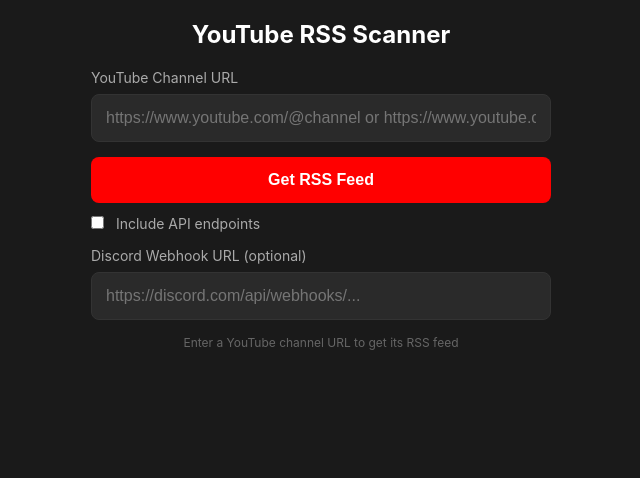
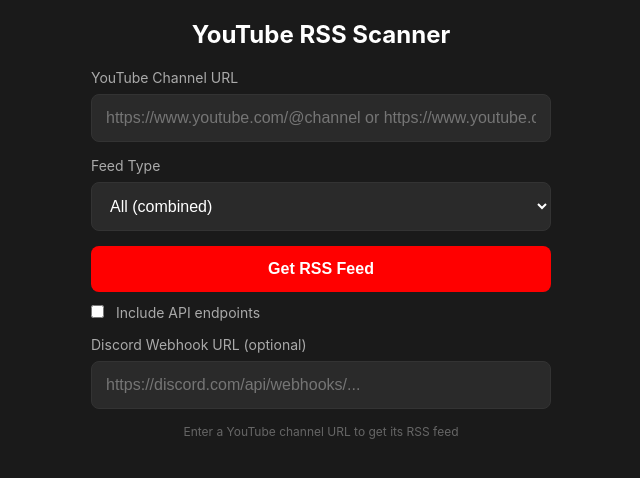
Before and after one commit to DisabledAbel/YouTube-RSS-Feed-Scanner, a Flask app: page / in a window 1280 px wide. Shown: the top 478 px of the page, without its empty margins (319-959 px from the left). Run offline with Flask 3, Linux system fonts and the light colour scheme; parts of the project's set-up code (start-up, migrations or seed data) failed here and were passed over.

Commit message:
Return relative selected feed path for local/host-agnostic URLs

```diff
--- a/api/app.py
+++ b/api/app.py
@@ -50,6 +50,9 @@ def api_feed():
     try:
         # Normalize include_api_endpoints to boolean
         raw_value = data.get('include_api_endpoints', False)
+        feed_type = str(data.get('feed_type', request.args.get('feed_type', 'all'))).lower().strip()
+        if feed_type not in ('all', 'videos', 'shorts', 'live'):
+            return jsonify({'error': 'Invalid feed_type. Use all, videos, shorts, or live.'}), 400
         if isinstance(raw_value, bool):
             include_api_endpoints = raw_value
         elif isinstance(raw_value, str):
@@ -63,8 +66,13 @@ def api_feed():
         youtube_rss, channel_id, channel_name, atom_feed, video_count, _, api_endpoints = rss_scanner.get_rss_feed(
             url,
             include_api_endpoints=include_api_endpoints,
-            base_url=base_url
+            base_url=base_url,
+            feed_type=feed_type
         )
+
+        encoded_url = urllib.parse.quote(url, safe="")
+        selected_feed_path = f"/feed/{feed_type}/{encoded_url}"
+        selected_feed = f"{base_url}{selected_feed_path}"
 
         discord_result = None
         discord_webhook_url = data.get('discord_webhook_url', '').strip()
@@ -80,6 +88,9 @@ def api_feed():
 
         return Response(json.dumps({
             'youtube_rss': youtube_rss,
+            'selected_feed': selected_feed,
+            'selected_feed_path': selected_feed_path,
+            'feed_type': feed_type,
             'channel_id': channel_id,
             'channel_name': channel_name,
             'atom_feed': atom_feed,
@@ -134,11 +145,18 @@ def send_to_discord(webhook_url: str, youtube_rss: str, channel_id: str | None,
 
 
 @app.route('/feed/')
-@app.route('/feed/<path:channel_url>')
-def get_feed(channel_url=None):
+def feed_usage():
+    return "Usage: /feed/{type}/{youtube_channel_url} where type is all|videos|shorts|live"
+
+
+@app.route('/feed/<feed_type>/<path:channel_url>')
+def get_feed(feed_type, channel_url=None):
     """Generate RSS feed for given channel."""
     if channel_url is None:
-        return "Usage: /feed/{youtube_channel_url}"
+        return "Usage: /feed/{type}/{youtube_channel_url}"
+
+    if feed_type not in ("all", "videos", "shorts", "live"):
+        return Response("Invalid feed type", status=400)
 
     # Decode URL-encoded parts
     channel_url = urllib.parse.unquote(channel_url)
@@ -150,7 +168,7 @@ def get_feed(channel_url=None):
         full_url = channel_url
 
     try:
-        _, channel_id, channel_name, atom_feed, video_count, _, _ = rss_scanner.get_rss_feed(full_url)
+        _, channel_id, channel_name, atom_feed, video_count, _, _ = rss_scanner.get_rss_feed(full_url, feed_type=feed_type)
 
         if atom_feed:
             # Fix channel name in feed
@@ -170,10 +188,13 @@ def get_feed(channel_url=None):
         return Response(f"Error: {str(e)}", status=500)
 
 
-@app.route('/feed/<path:channel>', methods=['GET'])
-@cache.cached(timeout=300, key_prefix='feed_')
-def get_cached_feed(channel):
+@app.route('/feed/<feed_type>/<path:channel>', methods=['GET'])
+@cache.cached(timeout=300, key_prefix=lambda: f"feed_{request.path}")
+def get_cached_feed(feed_type, channel):
     """Cached RSS feed endpoint - updates every 5 minutes."""
+    if feed_type not in ("all", "videos", "shorts", "live"):
+        return Response("Invalid feed type", status=400)
+
     # Clean channel from URL
     channel = urllib.parse.unquote(channel)
     if channel.startswith('http'):
@@ -182,7 +203,7 @@ def get_cached_feed(channel):
         full_url = f"https://{channel}"
 
     try:
-        _, channel_id, channel_name, atom_feed, video_count, _, _ = rss_scanner.get_rss_feed(full_url)
+        _, channel_id, channel_name, atom_feed, video_count, _, _ = rss_scanner.get_rss_feed(full_url, feed_type=feed_type)
 
         if atom_feed:
             if channel_name:
--- a/api/index.html
+++ b/api/index.html
@@ -122,6 +122,16 @@
         <input type="text" id="channelUrl" placeholder="https://www.youtube.com/@channel or https://www.youtube.com/c/username">
     </div>
 
+    <div class="input-group">
+        <label>Feed Type</label>
+        <select id="feedType">
+            <option value="all">All (combined)</option>
+            <option value="videos">Videos only</option>
+            <option value="shorts">Shorts only</option>
+            <option value="live">Live streams only</option>
+        </select>
+    </div>
+
     <button id="getFeedBtn" onclick="getFeed()">Get RSS Feed</button>
     <div class="input-group" style="margin-top: 12px;">
         <label>
@@ -190,11 +200,13 @@
                     body: JSON.stringify({
                         url: url,
                         include_api_endpoints: document.getElementById('includeApiEndpoints').checked,
+                        feed_type: document.getElementById('feedType').value,
                         discord_webhook_url: document.getElementById('discordWebhookUrl').value.trim()
                     })
                 });
 
                 const data = await response.json();
+                const selectedFeedUrl = data.selected_feed_path ? `${window.location.origin}${data.selected_feed_path}` : (data.selected_feed || data.youtube_rss);
 
                 if (data.error) {
                     resultDiv.innerHTML = '<div class="error">' + data.error + '</div>';
@@ -206,13 +218,14 @@
                     html += '<p><strong>Channel ID:</strong> ' + data.channel_id + '</p>';
                     html += '</div>';
 
-                    html += '<div class="feed-row"><div class="feed-label">YouTube RSS:</div>';
-                    html += '<div class="feed-link">' + data.youtube_rss + '</div>';
-                    html += '<button class="copy-btn" onclick="copyEncodedText(\'' + encodeURIComponent(data.youtube_rss) + '\')">Copy YouTube RSS</button></div>';
+                    html += '<div class="feed-row"><div class="feed-label">Selected RSS Feed:</div>';
+                    html += '<div class="feed-link">' + selectedFeedUrl + '</div>';
+                    html += '<button class="copy-btn" onclick="copyEncodedText(\'' + encodeURIComponent(selectedFeedUrl) + '\')">Copy Selected RSS</button></div>';
 
                     if (data.api_endpoints && Object.keys(data.api_endpoints).length > 0) {
                         html += '<div class="atom-output"><div class="feed-label">API Endpoints:</div>';
                         html += '<div class="feed-link">POST JSON: ' + data.api_endpoints.json_api + '</div>';
+                        if (data.api_endpoints.atom_feed_path) { html += '<div class="feed-link">Selected Feed: ' + data.api_endpoints.atom_feed_path + '</div>'; }
                         html += '</div>';
                     }
 
--- a/rss_scanner.py
+++ b/rss_scanner.py
@@ -25,33 +25,45 @@ INVIDIOUS_API_ENDPOINTS = [
 YOUTUBE_RSS_TEMPLATE = "https://www.youtube.com/feeds/videos.xml?channel_id={channel_id}"
 
 
-def get_channel_videos(channel_id: str) -> list[dict]:
-    """Fetch recent videos from channel by scraping."""
+def build_youtube_feed_url(channel_id: str, feed_type: str = "all") -> str:
+    """Build YouTube RSS URL with optional hidden feed filters."""
+    base = YOUTUBE_RSS_TEMPLATE.format(channel_id=channel_id)
+    if feed_type == "shorts":
+        return f"{base}&shorts=1"
+    if feed_type == "live":
+        return f"{base}&live=1"
+    return base
+
+
+def _extract_video_ids_from_page(html: str, limit: int = 10) -> list[str]:
+    """Extract unique YouTube video IDs from page HTML."""
+    video_ids: list[str] = []
+    seen_ids: set[str] = set()
+    for match in re.finditer(r'"videoId":"([a-zA-Z0-9_-]{11})"', html):
+        video_id = match.group(1)
+        if video_id not in seen_ids:
+            seen_ids.add(video_id)
+            video_ids.append(video_id)
+        if len(video_ids) >= limit:
+            break
+    return video_ids
+
+
+def get_channel_videos(channel_id: str, feed_type: str = "all", limit: int = 10) -> list[dict]:
+    """Fetch recent videos from channel pages by scraping."""
+    page_path_by_type = {
+        "all": "videos",
+        "videos": "videos",
+        "shorts": "shorts",
+        "live": "streams",
+    }
+    page_path = page_path_by_type.get(feed_type, "videos")
+
     try:
-        # Get channel home page to find uploads playlist ID
-        channel_url = f"https://www.youtube.com/channel/{channel_id}"
-        html = fetch_url(channel_url)
-
-        # Find uploads playlist ID
-        uploads_match = re.search(r'"browseId":"([^"]+)","browseEndpoint":\{" browsePath":"[^"]*\/video', html)
-
-        videos = []
-        seen_ids = set()
-
-        # Extract from videos page
-        videos_url = f"https://www.youtube.com/channel/{channel_id}/videos"
-        videos_html = fetch_url(videos_url)
-
-        vid_pattern = re.compile(r'"videoId":"([a-zA-Z0-9_-]{11})"')
-        for vid_match in vid_pattern.finditer(videos_html):
-            vid = vid_match.group(1)
-            if vid not in seen_ids:
-                seen_ids.add(vid)
-                videos.append({'videoId': vid, 'title': f'Video {vid}', 'published': ''})
-                if len(videos) >= 10:
-                    break
-
-        return videos
+        page_url = f"https://www.youtube.com/channel/{channel_id}/{page_path}"
+        page_html = fetch_url(page_url)
+        video_ids = _extract_video_ids_from_page(page_html, limit=limit)
+        return [{'videoId': vid, 'title': f'Video {vid}', 'published': ''} for vid in video_ids]
     except Exception:
         return []
 
@@ -289,18 +301,18 @@ def read_feed(feed_url: str, limit: int = 10) -> list[dict]:
     xml = fetch_url(feed_url)
     return parse_rss_entries(xml, limit=limit)
 
-def get_rss_feed(url: str, include_api_endpoints: bool = False, base_url: str = "http://localhost:8080") -> tuple:
+def get_rss_feed(url: str, include_api_endpoints: bool = False, base_url: str = "http://localhost:8080", feed_type: str = "all") -> tuple:
     """Get RSS feed data for a YouTube channel.
 
     Returns: (youtube_rss, channel_id, channel_name, atom_feed, video_count, invidious_rss, api_endpoints)
     """
     channel_id, channel_name = extract_channel_id(url)
 
-    # YouTube's native RSS URL (mostly broken but included for reference)
-    youtube_rss = YOUTUBE_RSS_TEMPLATE.format(channel_id=channel_id)
+    # YouTube RSS URL (supports hidden filtered variants for shorts/live)
+    youtube_rss = build_youtube_feed_url(channel_id, feed_type=feed_type)
 
-    # Try to get videos from YouTube channel page
-    videos = get_channel_videos(channel_id)
+    # Try to get videos from the selected YouTube channel page
+    videos = get_channel_videos(channel_id, feed_type=feed_type)
     video_count = len(videos)
 
     # Generate Atom feed if we got videos
@@ -324,8 +336,11 @@ def get_rss_feed(url: str, include_api_endpoints: bool = False, base_url: str =
         encoded_url = urllib.parse.quote(url, safe="")
         api_endpoints = {
             "json_api": f"{base_url.rstrip('/')}/api/feed",
-            "atom_feed_path": f"{base_url.rstrip('/')}/feed/{encoded_url}",
-            "atom_feed_query": f"{base_url.rstrip('/')}/feed/?channel_url={urllib.parse.quote(url)}",
+            "atom_feed_path": f"{base_url.rstrip('/')}/feed/all/{encoded_url}",
+            "atom_feed_query": f"{base_url.rstrip('/')}/feed/all/{urllib.parse.quote(url, safe="")}",
+            "videos_feed": f"{base_url.rstrip('/')}/feed/videos/{encoded_url}",
+            "shorts_feed": f"{base_url.rstrip('/')}/feed/shorts/{encoded_url}",
+            "live_feed": f"{base_url.rstrip('/')}/feed/live/{encoded_url}",
         }
 
     return youtube_rss, channel_id, channel_name, atom_feed, video_count, invidious_rss, api_endpoints
```
Also changed, not shown: index.html (+16 -4 lines), templates/index.html (+17 -4 lines), README.md.
